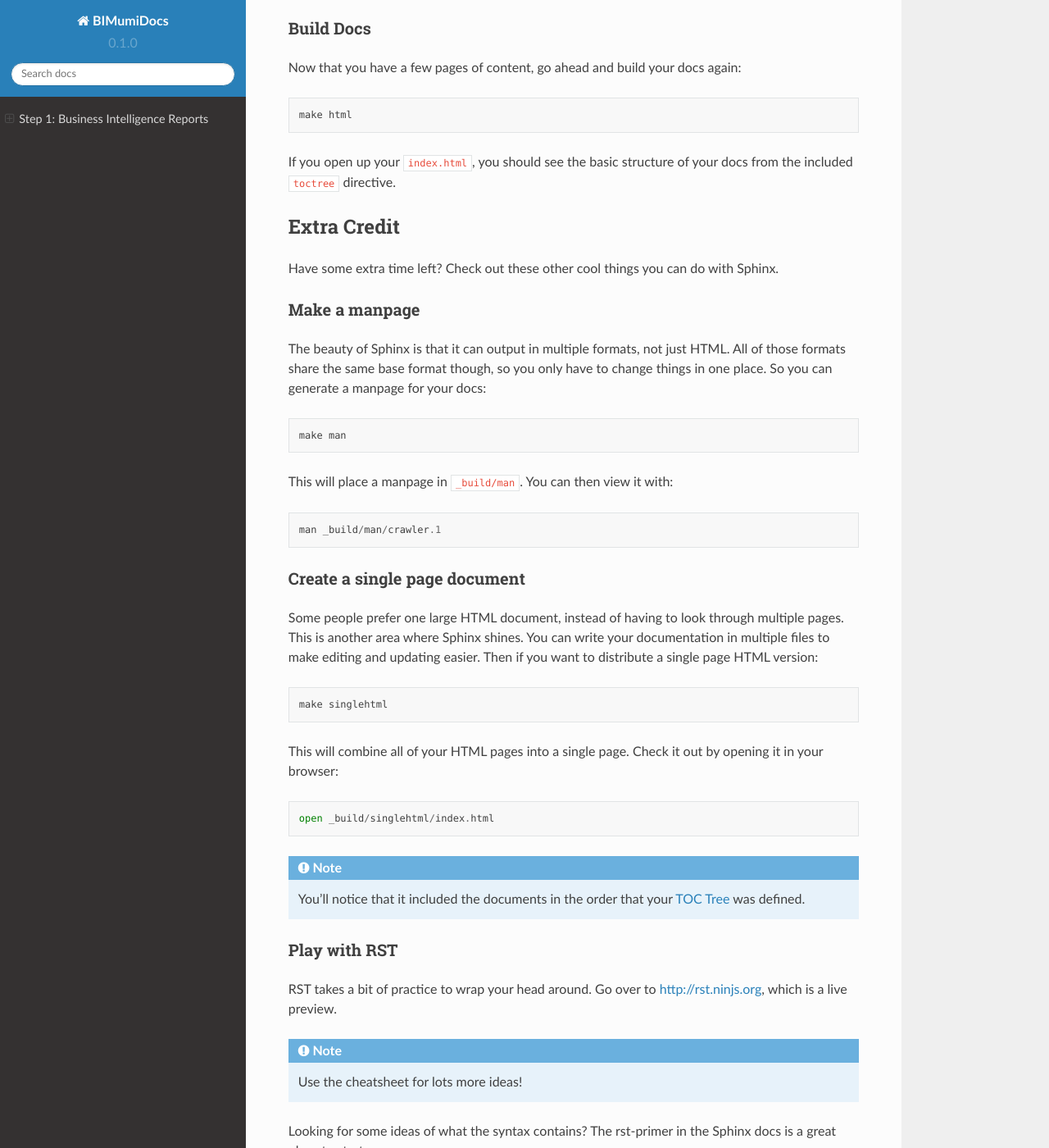
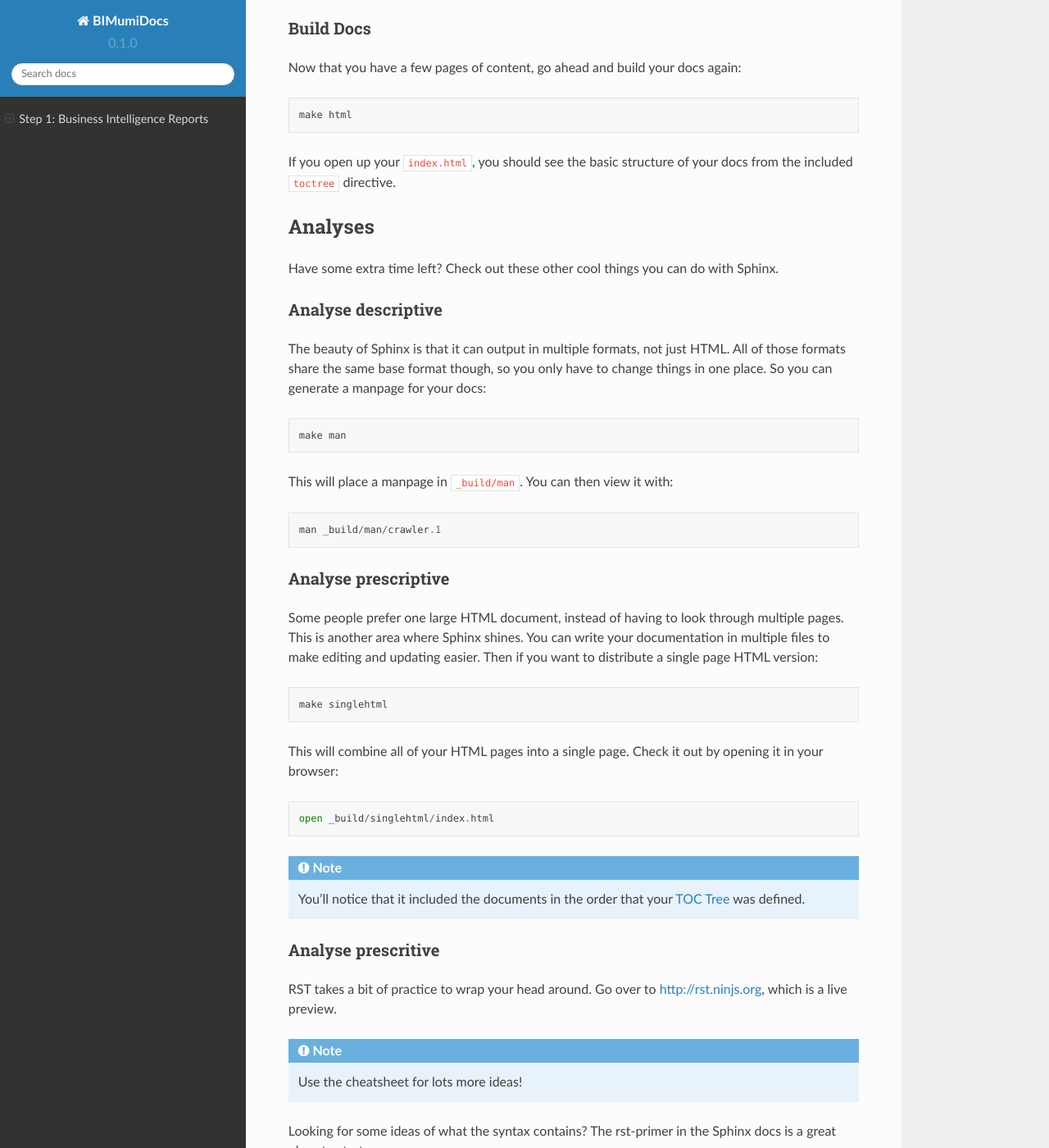
Before and after one commit to JonathanLuhunga/BusinessIntelligence, a Sphinx documentation site: the page built from docs/source/index.rst, in a window 1280 px wide and 1400 px high, scrolled down 3765 px. Shown: the whole window at 82% size. Built offline with Sphinx 7.4.7 and the Read the Docs theme 2.0.0, drawn with Linux system fonts in a browser that asks for light colours; some of the changed text lies outside the part shown.

Commit message:
Update index.rst

```diff
--- a/docs/source/index.rst
+++ b/docs/source/index.rst
@@ -212,14 +212,14 @@ go ahead and build your docs again::
 If you open up your ``index.html``,
 you should see the basic structure of your docs from the included ``toctree`` directive.
 
-Extra Credit
+Analyses
 ************
 
 Have some extra time left?
 Check out these other cool things you can do with Sphinx.
 
-Make a manpage
----------------
+Analyse descriptive
+-------------------
 
 The beauty of Sphinx is that it can output in multiple formats,
 not just HTML.
@@ -234,8 +234,8 @@ You can then view it with::
 
   man _build/man/crawler.1
 
-Create a single page document
------------------------------
+Analyse prescriptive
+--------------------
 
 Some people prefer one large HTML document,
 instead of having to look through multiple pages.
@@ -253,8 +253,8 @@ Check it out by opening it in your browser::
 .. note:: You'll notice that it included the documents in the order
           that your :ref:`TOC Tree <toctree-syntax>` was defined.
 
-Play with RST
--------------
+Analyse prescritive
+-------------------
 
 RST takes a bit of practice to wrap your head around.
 Go over to http://rst.ninjs.org,
```
Also changed, not shown: other parts of docs/source/index.rst (+7 -7 lines).
